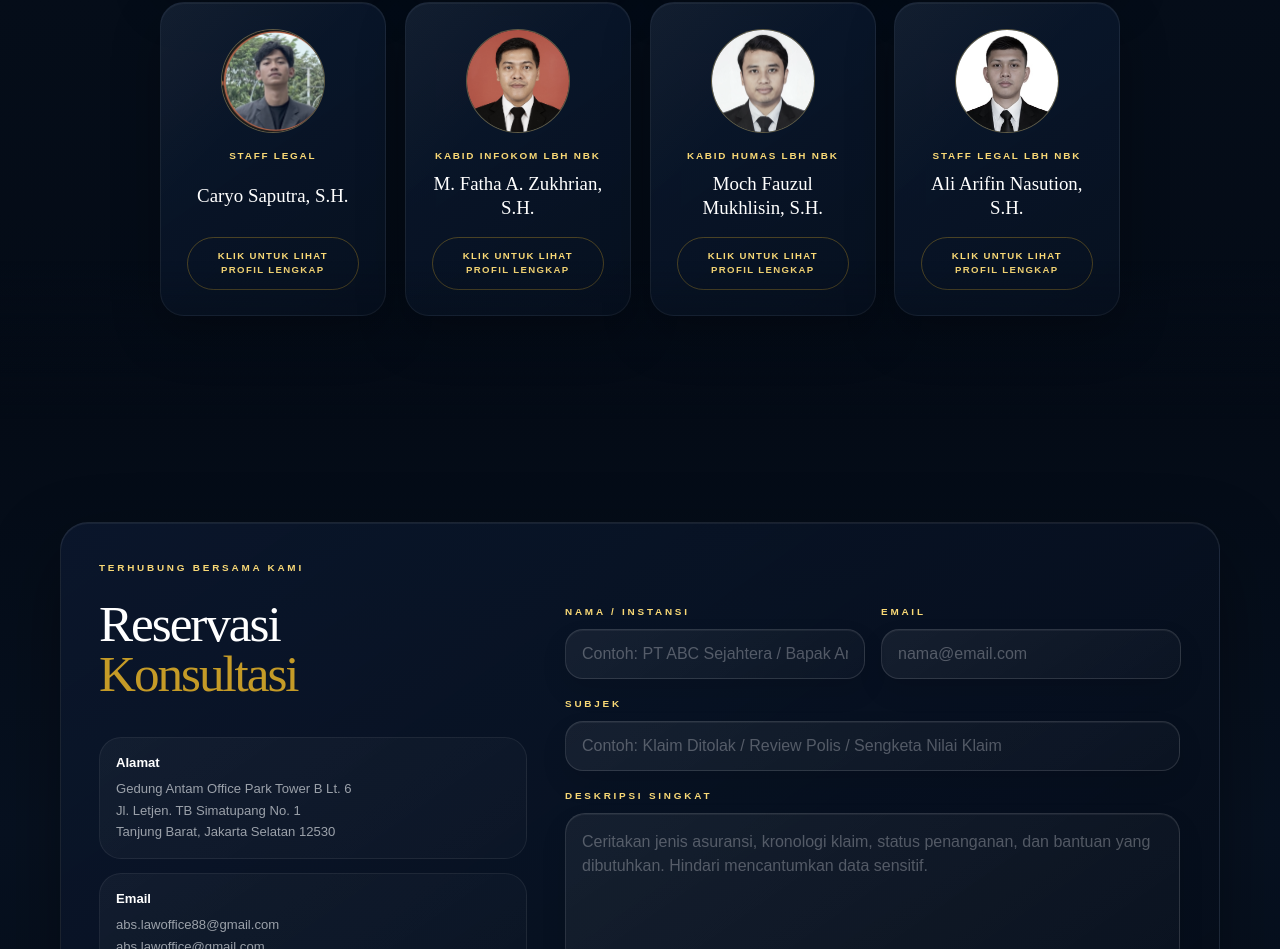
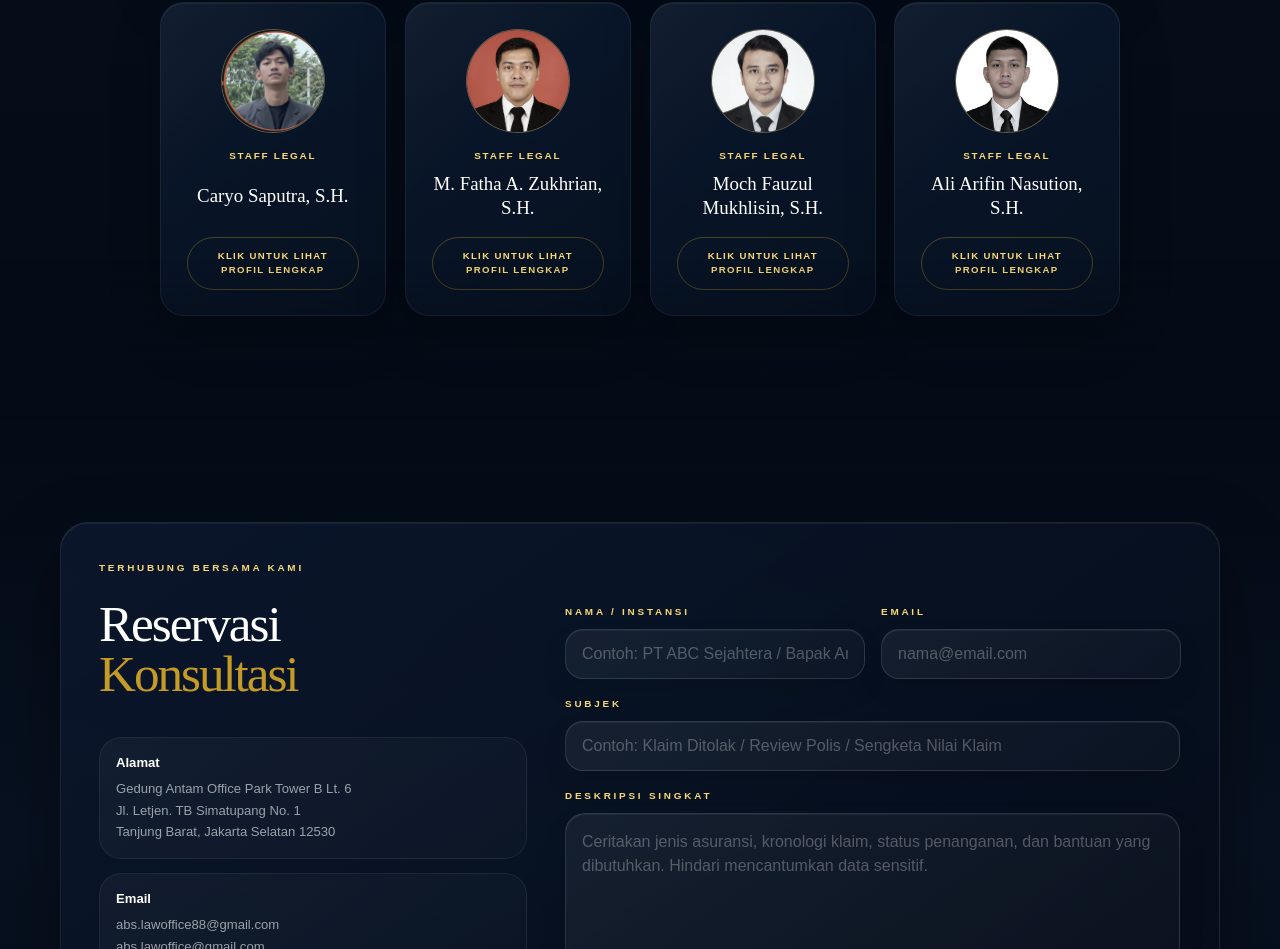
Before and after one commit to fjr04/abs-fix, a website: page src/index.html in a window 1280 px wide. Shown: the part 5694-6643 px from the top of the page. Drawn offline with nearby package versions, Linux system fonts and the light colour scheme; files that its build step writes are made by us from their sources; files whose address does not match are found by name; a web font is replaced by a local one.

Commit message:
Update index.html

```diff
--- a/src/index.html
+++ b/src/index.html
@@ -367,7 +367,7 @@
                         <img src="assets/images/team-fatha.jpg" alt="M. Fatha A. Zukhrian" loading="lazy" decoding="async" onerror="this.parentElement.classList.add('image-missing');this.remove()">
                     </div>
                     <div class="team-profile-content">
-                        <p>Kabid Infokom LBH NBK</p>
+                        <p>Staff Legal</p>
                         <h3>M. Fatha A. Zukhrian, S.H.</h3>
                         <span>Klik untuk lihat profil lengkap</span>
                     </div>
@@ -378,7 +378,7 @@
                         <img src="assets/images/team-fauzul.jpg" alt="Moch Fauzul Mukhlisin" loading="lazy" decoding="async" onerror="this.parentElement.classList.add('image-missing');this.remove()">
                     </div>
                     <div class="team-profile-content">
-                        <p>Kabid Humas LBH NBK</p>
+                        <p>Staff Legal</p>
                         <h3>Moch Fauzul Mukhlisin, S.H.</h3>
                         <span>Klik untuk lihat profil lengkap</span>
                     </div>
@@ -389,7 +389,7 @@
                         <img src="assets/images/team-ali.jpg" alt="Ali Arifin Nasution" loading="lazy" decoding="async" onerror="this.parentElement.classList.add('image-missing');this.remove()">
                     </div>
                     <div class="team-profile-content">
-                        <p>Staff Legal LBH NBK</p>
+                        <p>Staff Legal</p>
                         <h3>Ali Arifin Nasution, S.H.</h3>
                         <span>Klik untuk lihat profil lengkap</span>
                     </div>
```
